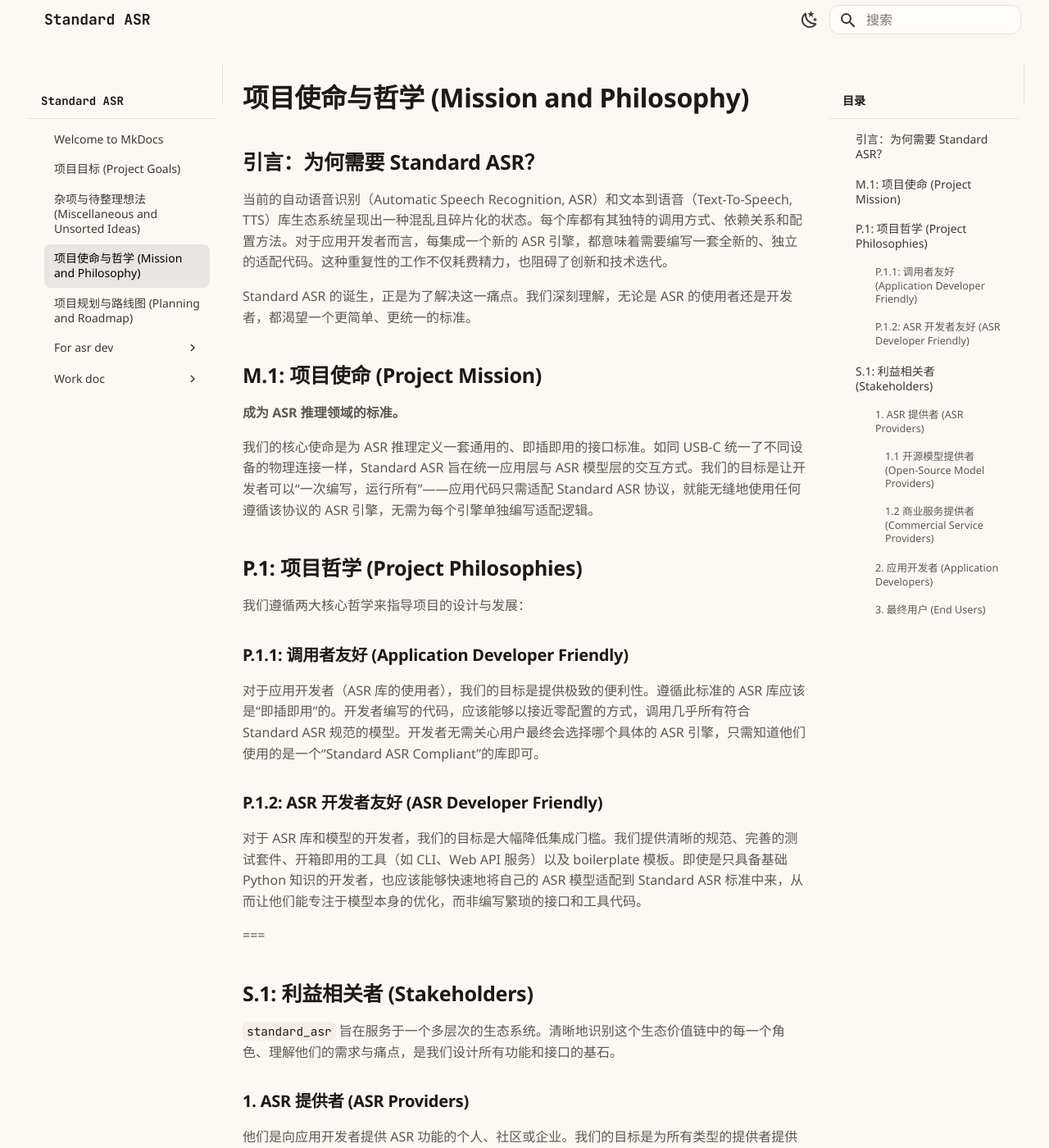
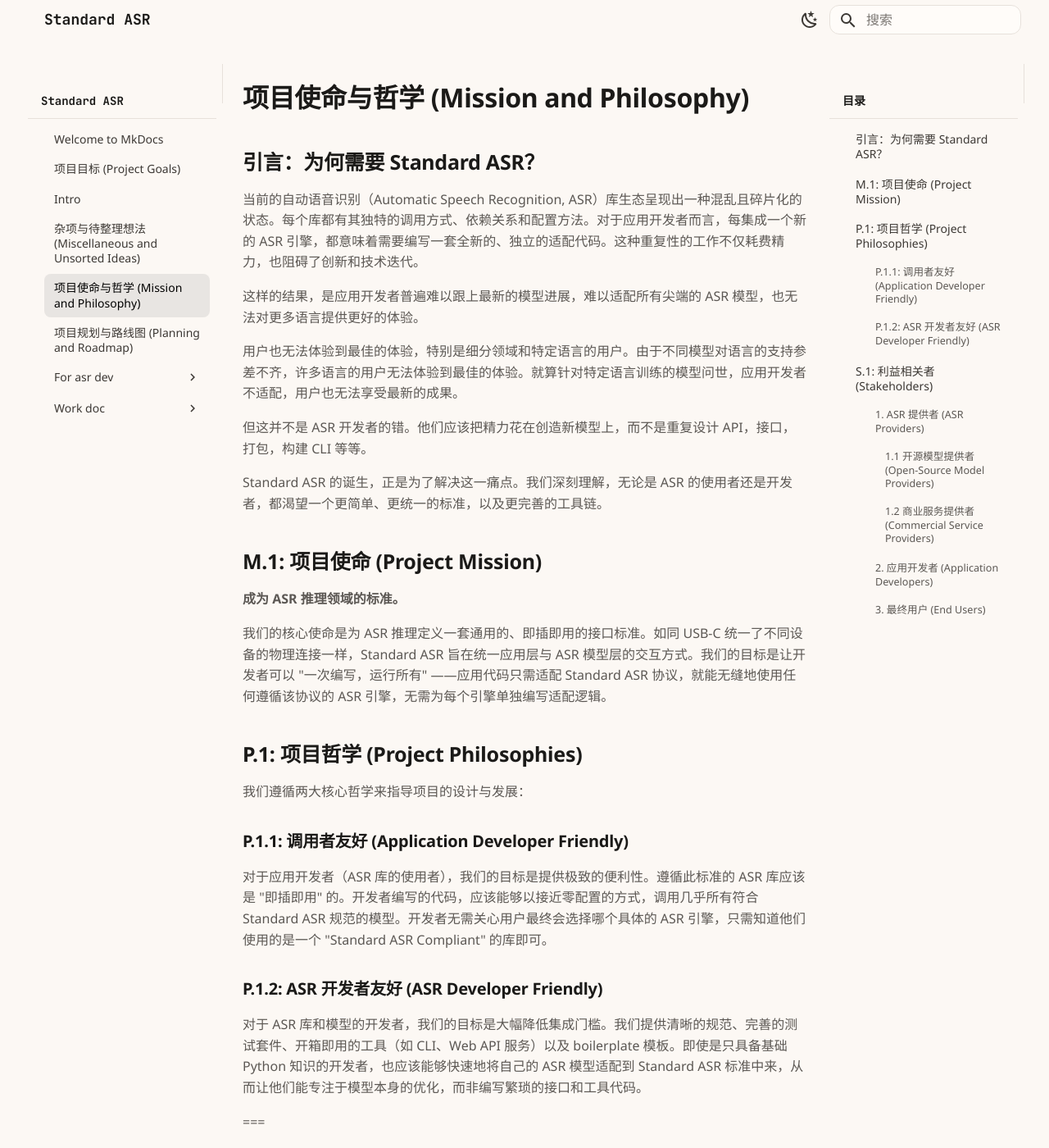
Before and after one commit to standard-voice/standard_asr, an MkDocs documentation site: the page built from docs/mission.md, in a window 1280 px wide and 1400 px high. Shown: the whole window at 82% size. Built offline with MkDocs 1.6.1 and Material for MkDocs 9.7.7, drawn with Linux system fonts in a browser that asks for light colours; plug-ins that fetch from the network failed and are left out; some of the changed text lies outside the part shown.

Commit message:
docs: update mission, stakeholders, more

```diff
--- a/docs/mission.md
+++ b/docs/mission.md
@@ -2,15 +2,21 @@
 
 ## 引言：为何需要 Standard ASR？
 
-当前的自动语音识别（Automatic Speech Recognition, ASR）和文本到语音（Text-To-Speech, TTS）库生态系统呈现出一种混乱且碎片化的状态。每个库都有其独特的调用方式、依赖关系和配置方法。对于应用开发者而言，每集成一个新的 ASR 引擎，都意味着需要编写一套全新的、独立的适配代码。这种重复性的工作不仅耗费精力，也阻碍了创新和技术迭代。
+当前的自动语音识别（Automatic Speech Recognition, ASR）库生态呈现出一种混乱且碎片化的状态。每个库都有其独特的调用方式、依赖关系和配置方法。对于应用开发者而言，每集成一个新的 ASR 引擎，都意味着需要编写一套全新的、独立的适配代码。这种重复性的工作不仅耗费精力，也阻碍了创新和技术迭代。
 
-Standard ASR 的诞生，正是为了解决这一痛点。我们深刻理解，无论是 ASR 的使用者还是开发者，都渴望一个更简单、更统一的标准。
+这样的结果，是应用开发者普遍难以跟上最新的模型进展，难以适配所有尖端的 ASR 模型，也无法对更多语言提供更好的体验。
+
+用户也无法体验到最佳的体验，特别是细分领域和特定语言的用户。由于不同模型对语言的支持参差不齐，许多语言的用户无法体验到最佳的体验。就算针对特定语言训练的模型问世，应用开发者不适配，用户也无法享受最新的成果。
+
+但这并不是 ASR 开发者的错。他们应该把精力花在创造新模型上，而不是重复设计 API，接口，打包，构建 CLI 等等。
+
+Standard ASR 的诞生，正是为了解决这一痛点。我们深刻理解，无论是 ASR 的使用者还是开发者，都渴望一个更简单、更统一的标准，以及更完善的工具链。
 
 ## M.1: 项目使命 (Project Mission)
 
 **成为 ASR 推理领域的标准。**
 
-我们的核心使命是为 ASR 推理定义一套通用的、即插即用的接口标准。如同 USB-C 统一了不同设备的物理连接一样，Standard ASR 旨在统一应用层与 ASR 模型层的交互方式。我们的目标是让开发者可以“一次编写，运行所有”——应用代码只需适配 Standard ASR 协议，就能无缝地使用任何遵循该协议的 ASR 引擎，无需为每个引擎单独编写适配逻辑。
+我们的核心使命是为 ASR 推理定义一套通用的、即插即用的接口标准。如同 USB-C 统一了不同设备的物理连接一样，Standard ASR 旨在统一应用层与 ASR 模型层的交互方式。我们的目标是让开发者可以 "一次编写，运行所有" ——应用代码只需适配 Standard ASR 协议，就能无缝地使用任何遵循该协议的 ASR 引擎，无需为每个引擎单独编写适配逻辑。
 
 ## P.1: 项目哲学 (Project Philosophies)
 
@@ -18,7 +24,7 @@
 
 ### P.1.1: 调用者友好 (Application Developer Friendly)
 
-对于应用开发者（ASR 库的使用者），我们的目标是提供极致的便利性。遵循此标准的 ASR 库应该是“即插即用”的。开发者编写的代码，应该能够以接近零配置的方式，调用几乎所有符合 Standard ASR 规范的模型。开发者无需关心用户最终会选择哪个具体的 ASR 引擎，只需知道他们使用的是一个“Standard ASR Compliant”的库即可。
+对于应用开发者（ASR 库的使用者），我们的目标是提供极致的便利性。遵循此标准的 ASR 库应该是 "即插即用" 的。开发者编写的代码，应该能够以接近零配置的方式，调用几乎所有符合 Standard ASR 规范的模型。开发者无需关心用户最终会选择哪个具体的 ASR 引擎，只需知道他们使用的是一个 "Standard ASR Compliant" 的库即可。
 
 ### P.1.2: ASR 开发者友好 (ASR Developer Friendly)
 
@@ -37,7 +43,7 @@
 #### 1.1 开源模型提供者 (Open-Source Model Providers)
 * **角色定位**: 他们是 ASR 技术的创造者，涵盖了**研究者**和**推理库开发者**，他们有时候是同一个人或实体。
 * **核心诉求**: 希望自己的工作能产生广泛影响力，并能以专业、低成本的方式被社区使用，而无需深陷于复杂的软件工程细节。
-* **我们如何赋能**: 我们赋能创新者，让他们能**毫不费力地将自己的模型打包成一个工程化、高质量的库**。通过提供标准化的项目模板、自动化的测试与发布流程，我们让模型的分享与应用变得前所未有的简单和专业，极大地加速了开源创新的传播和应用。
+* **我们如何赋能**: 我们赋能创新者，让他们能**毫不费力地将自己的模型打包成一个工程化、高质量的库**。研究人员的时间和精力应该被花在创造更好的模型，而非繁杂的工程实践。通过提供标准化的项目模板、自动化的测试与发布流程，我们让模型的分享与应用变得前所未有的简单和专业，极大地加速了开源创新的传播和应用。
 
 #### 1.2 商业服务提供者 (Commercial Service Providers)
 * **角色定位**: 以企业为主体，通过提供闭源的云 API 或商业化 SDK 来提供 ASR 服务。
@@ -45,11 +51,11 @@
 * **我们如何服务**: `standard_asr` 为他们提供了一个**标准化的客户接入渠道**。通过发布一个符合我们规范的官方 SDK，他们可以立即进入所有使用 `standard_asr` 的应用生态。这使得应用开发者可以无缝地在开源模型和商业服务之间切换、比较和选择，极大地降低了企业获取新用户的门槛。
 
 ### 2. 应用开发者 (Application Developers)
-* **角色定位**: 他们是我们的**核心用户**，是所有需要将 ASR 作为功能模块集成到其项目中的开发者。这既包括了构建面向最终用户的商业产品的工程师，也包括了在其**研究流程或开源工具**中需要 ASR 功能的科研人员与开源贡献者。
+* **角色定位**: 他们是我们的**核心用户**，是所有需要将 ASR 作为功能模块集成到其项目中的开发者。这既包括了构建面向最终用户的商业产品的工程师，也包括了在其**研究流程或开源工具**中需要 ASR 功能的科研人员与开源贡献者。这群人不仅包含 Python 的开发者，也有其他语言使用 API 或 SDK 调用 ASR 引擎的开发者。
 * **核心诉求**: 需要一个简单、统一、稳定的接口来集成 ASR 功能，并保持技术选型的灵活性，避免被任何单一的解决方案绑定。
-* **我们如何服务**: 我们为他们提供**“终极的解耦与自由”**。我们的标准接口是**对抗“厂商锁定” (Vendor Lock-in) 的强大武器**。它确保了开发者可以随时在不同的 ASR 提供者（无论是开源还是商业）之间无缝切换，而无需重写核心业务代码。这种灵活性让开发者可以根据成本、性能和项目需求自由选择最佳方案，并从根本上解决了“依赖地狱”问题。
+* **我们如何服务**: 我们为他们提供 **"终极的解耦与自由"**。我们的标准接口是**对抗 "厂商锁定" (Vendor Lock-in) 的强大武器**。它确保了开发者可以随时在不同的 ASR 提供者（无论是开源还是商业）之间无缝切换，而无需重写核心业务代码。这种灵活性让开发者可以根据成本、性能和项目需求自由选择最佳方案，并极大程度上避免了不同 ASR 库之间的 "依赖地狱" 问题。对于其他语言的开发者，我们工具链自带 API 端点和 SDK，他们不用再眼巴巴的看着 Python 社区丰富的 ASR 库。
 
 ### 3. 最终用户 (End Users)
-* **角色定位**: 他们是整个价值链的最终服务对象，对底层技术无感知。
+* **角色定位**: 他们是整个价值链的最终服务对象，他们可以透过应用使用 ASR 功能，也可以直接透过 `standard_asr` 的工具链使用 ASR 功能。他们来自世界各地，说着不同的语言。
 * **核心诉求**: 获得快速、准确、可靠的语音转写服务，并能持续享受到技术进步带来的红利。
-* **我们如何服务**: 我们的贡献是多维度的。我们**极大地缩短了前沿技术从实验室走向市场的距离**，让用户能更快体验到创新。更重要的是，高度解耦的插件化架构 **将选择权从应用开发者下放给了社区和用户**。用户，特别是小语种和专业细分领域的用户，不再需要完全被锁定在应用开发者选择的 ASR 模型上，不再需要等待遥遥无期的应用官方支持，用户只需安装心仪的 ASR 引擎，即可直接在应用内使用。这真正实现了生态驱动的、个性化的用户体验。
+* **我们如何服务**: 我们的贡献是多维度的。我们**极大地缩短了前沿技术从实验室走向市场的距离**，让用户能更快体验到创新。更重要的是，高度解耦的插件化架构 **将 ASR 模型的选择权从应用开发者下放给了社区和用户**。用户，特别是**不同语言和专业细分领域的用户，不再需要完全被锁定在应用开发者选择的 ASR 模型上，不再需要等待遥遥无期的应用官方支持，用户只需安装心仪的 ASR 引擎，即可直接在应用内使用**。
```
Also changed, not shown: docs/intro.md (added, +10 -0 lines), docs/misc.md (+2 -0 lines), docs/roadmap.md (+4 -3 lines), docs/work_doc/ai.md (+5 -0 lines).
